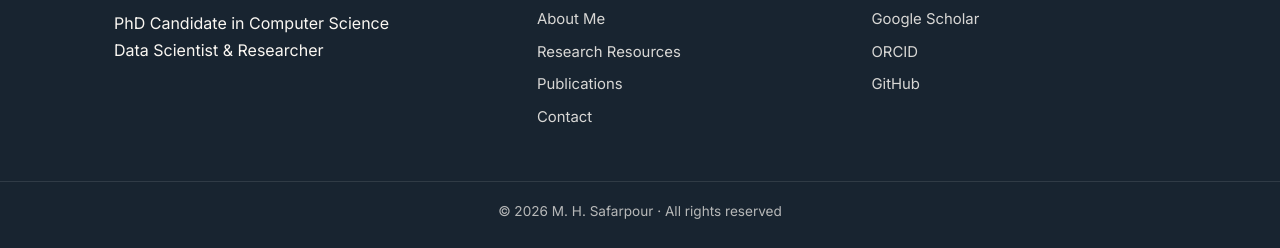
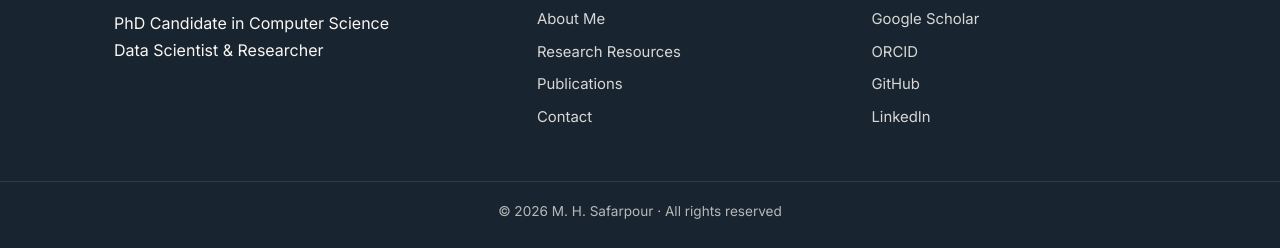
Before and after one commit to safarpour-mh/safarpour-mh.github.io, a Jekyll site: the page index.html, which Jekyll copies as it is, in a window 1280 px wide and 900 px high, scrolled down 1266 px. Shown: the part 649-897 px from the top of the window. Built offline with Jekyll 4.4.1, drawn with Linux system fonts in a browser that asks for light colours.

Commit message:
Update index.html

```diff
--- a/index.html
+++ b/index.html
@@ -115,6 +115,7 @@
       <a href="https://scholar.google.com/citations?hl=en&user=7RZGpNcAAAAJ" target="_blank" rel="noopener">Google Scholar</a>
       <a href="https://orcid.org/0009-0008-5274-8551" target="_blank" rel="noopener">ORCID</a>
       <a href="https://github.com/safarpour-mh" target="_blank" rel="noopener">GitHub</a>
+      <a href="https://www.linkedin.com/in/mh-safarpour/" target="_blank" rel="noopener">LinkedIn</a>
     </div>
   </div>
   <p class="copyright">© 2026 M. H. Safarpour · All rights reserved</p>
```
